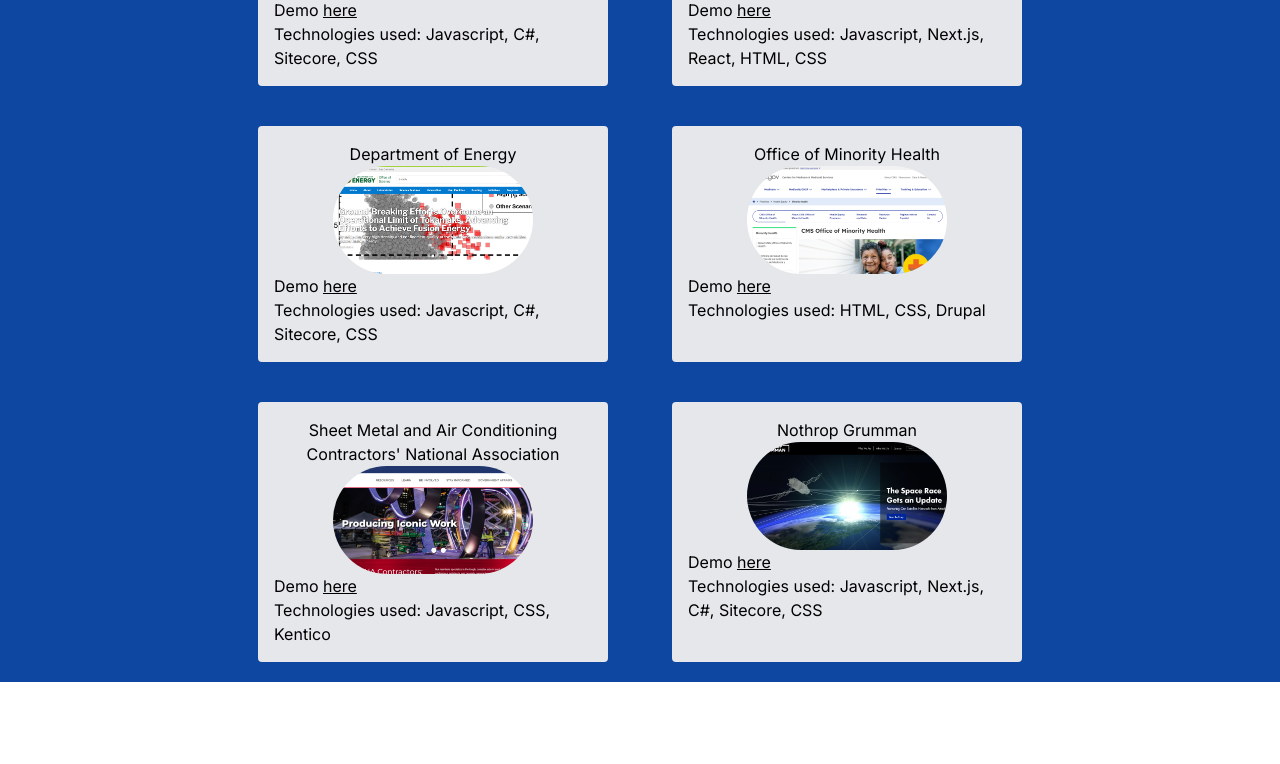
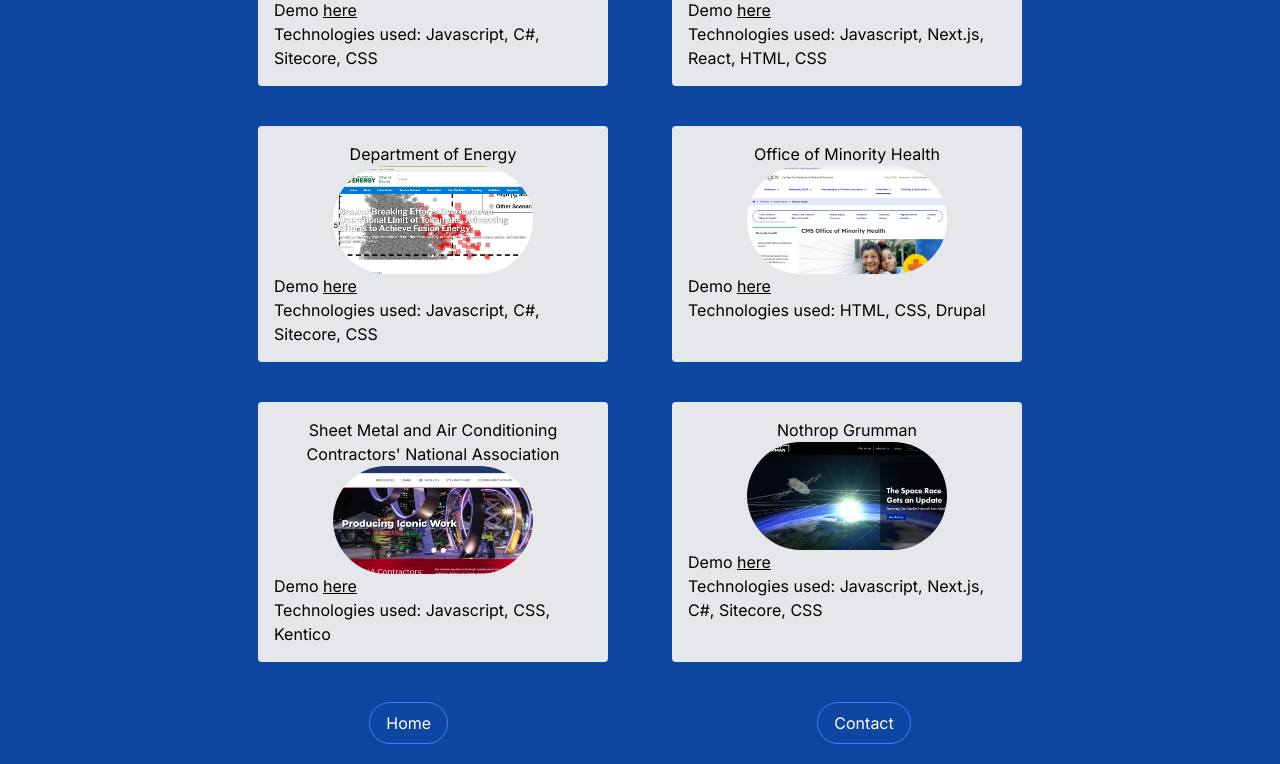
Before and after one commit to brer4449/new-portfolio, a Next.js app: page /portfolio in a window 1280 px wide. Shown: the part 514-1278 px from the top of the page. Before the commit the page ends 1196 px from the top, so only its background shows below. Built offline with nearby package versions, Linux system fonts and the light colour scheme.

Commit message:
added navigation between pages

```diff
--- a/app/contact/page.js
+++ b/app/contact/page.js
@@ -1,4 +1,9 @@
+"use client"
+import useHandleClick from '../lib/navigation';
+
 export default function Contact() {
+  const handleClick = useHandleClick();
+
   return (
     <div className="background-container flex justify-center items-center">
       <div className="container max-w-xl">
@@ -10,7 +15,7 @@
             className="space-y-4"
           >
             <div className="form-group">
-              <label for="name" className="block text-gray-700 font-bold mb-2">
+              <label htmlFor="name" className="block text-gray-700 font-bold mb-2">
                 Name
               </label>
               <input
@@ -23,7 +28,7 @@
             </div>
             <div className="form-group">
               <label
-                for="_replyto"
+                htmlFor="_replyto"
                 className="block text-gray-700 font-bold mb-2"
               >
                 Email address
@@ -38,7 +43,7 @@
             </div>
             <div className="form-group">
               <label
-                for="subject"
+                htmlFor="subject"
                 className="block text-gray-700 font-bold mb-2"
               >
                 Subject
@@ -52,7 +57,7 @@
             </div>
             <div className="form-group">
               <label
-                for="message"
+                htmlFor="message"
                 className="block text-gray-700 font-bold mb-2"
               >
                 Message
@@ -65,7 +70,7 @@
                 required
               ></textarea>
             </div>
-            <div class="flex justify-center">
+            <div className="flex justify-center">
                 <button
                 className="rounded-full bg-transparent border border-blue-500 py-2 px-4"
                 type="submit"
@@ -76,6 +81,10 @@
             </div>
           </form>
         </div>
+        <div className="flex justify-evenly mt-5">
+          <button className="rounded-full bg-transparent border border-blue-500 text-white py-2 px-4" onClick={() => handleClick('/')}>Home</button>
+          <button className="rounded-full bg-transparent border border-blue-500 text-white py-2 px-4" onClick={() => handleClick('/portfolio')}>Portfolio</button>
+        </div>
       </div>
     </div>
   );
--- a/app/portfolio/page.js
+++ b/app/portfolio/page.js
@@ -1,6 +1,10 @@
+"use client"
+import useHandleClick from '../lib/navigation';
 import Image from "next/image";
 
 export default function Portfolio() {
+  const handleClick = useHandleClick();
+
   return (
     <div className="background-container">
       <h1 className="text-center white montserrat py-5">Projects</h1>
@@ -132,6 +136,10 @@
           </div>
         </div>
       </div>
+      <div className="flex justify-evenly mt-5 pb-5">
+          <button className="rounded-full bg-transparent border border-blue-500 text-white py-2 px-4" onClick={() => handleClick('/')}>Home</button>
+          <button className="rounded-full bg-transparent border border-blue-500 text-white py-2 px-4" onClick={() => handleClick('/contact')}>Contact</button>
+        </div>
     </div>
   );
 }
```
